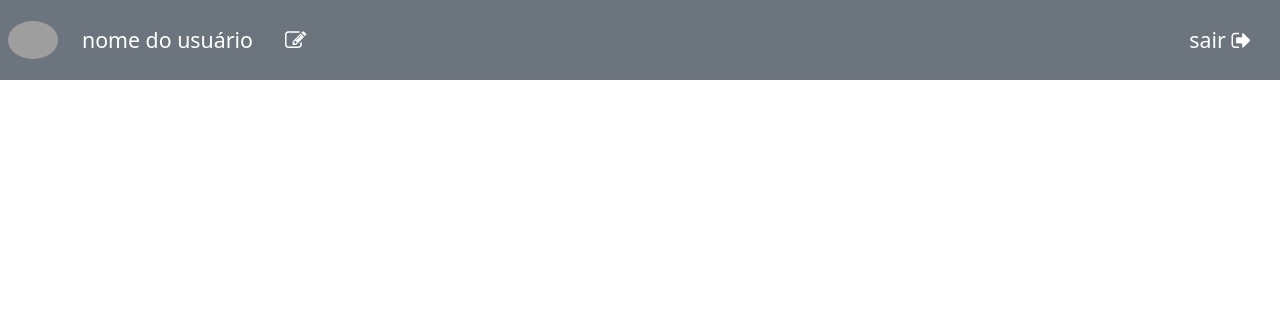
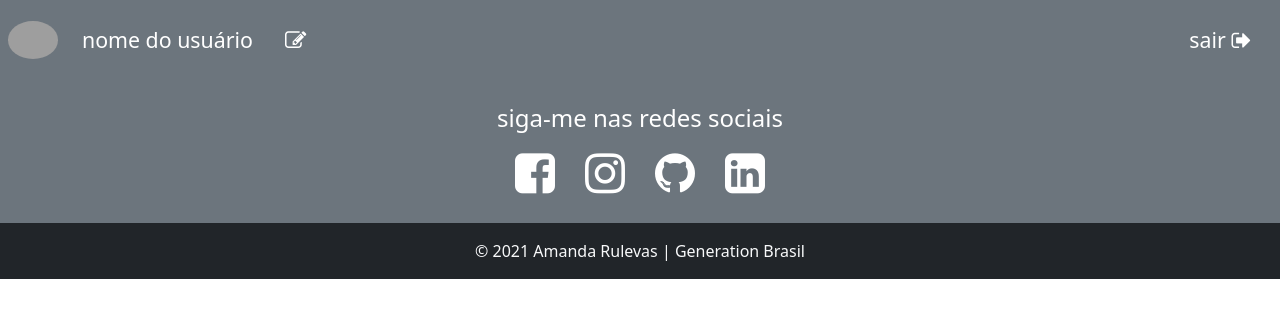
Before and after one commit to rulevamanda/Generation_BlogPessoal_Front, an Angular app: page / in a window 1280 px wide. Shown: the top 318 px of the page. Built offline with nearby package versions, Linux system fonts and the light colour scheme; grey boxes are pictures that could not be loaded.

Commit message:
header and footer 202107202151

```diff
--- a/src/app/app.component.html
+++ b/src/app/app.component.html
@@ -1 +1,2 @@
 <app-menu></app-menu>
+<app-rodape></app-rodape>
--- a/src/app/rodape/rodape.component.css
+++ b/src/app/rodape/rodape.component.css
@@ -0,0 +1,20 @@
+ul.social-network{
+    list-style: none;
+    padding: 0;
+}
+
+ul.social-network li{
+    display: inline;
+    margin: 0;
+    padding: 5px;
+}
+
+.fa{
+    font-size: 35pt;
+    color: white;
+    padding: 10px;
+}
+
+.fa:hover{
+    color: #ff99aa;
+}
--- a/src/app/rodape/rodape.component.html
+++ b/src/app/rodape/rodape.component.html
@@ -1 +1,61 @@
-<p>rodape works!</p>
+<footer class="page-footer font-small bg-secondary pt-4">
+
+    <div class="container">
+
+        <div class="row">
+
+            <div class="col-md-12 d-flex justify-content-center">
+
+                <h4 class="text-white">
+                    siga-me nas redes sociais
+                </h4>
+
+            </div>
+
+        </div>
+
+        <div class="row">
+
+            <div class="col-md-12 d-flex justify-content-center">
+
+                <ul class="social-network">
+
+                    <li>
+                        <a href="https://www.facebook.com/rulevamanda" target="_blank" class="icon">
+                            <i class="fa fa-facebook-square" aria-hidden="true"></i>
+                        </a>
+                    </li>
+
+                    <li>
+                        <a href="https://www.instagram.com/rulevamanda/" target="_blank" class="icon">
+                            <i class="fa fa-instagram" aria-hidden="true"></i>
+                        </a>
+                    </li>
+
+                    <li>
+                        <a href="https://github.com/rulevamanda" target="_blank" class="icon">
+                            <i class="fa fa-github" aria-hidden="true"></i>
+                        </a>
+                    </li>
+
+                    <li>
+                        <a href="https://www.linkedin.com/in/rulevamanda/" target="_blank" class="icon">
+                            <i class="fa fa-linkedin-square" aria-hidden="true"></i>
+                        </a>
+                    </li>
+
+                </ul>
+
+            </div>
+
+        </div>
+
+    </div>
+
+    <div class="footer-copyright bg-dark text-center py-3">
+
+        <span class="text-light">© 2021 Amanda Rulevas | Generation Brasil</span>
+
+    </div>
+
+</footer>
```
